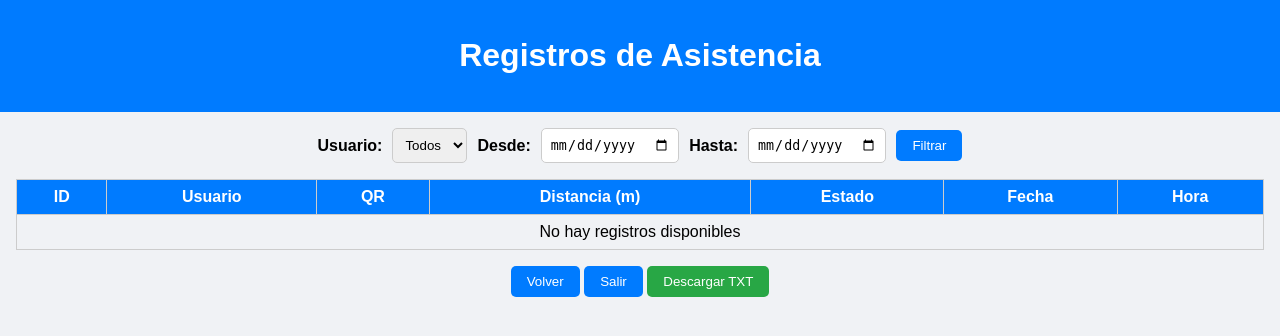
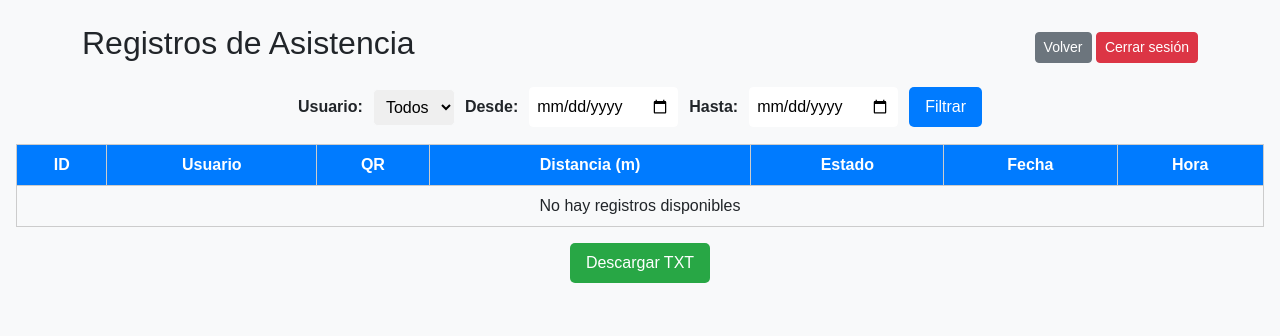
Before and after one commit to hectorxavier/qr-reader-web, a Flask app: page /registros in a window 1280 px wide. Shown: the top 336 px of the page. Run offline with Flask 3, Linux system fonts and the light colour scheme; the visitor is signed in with stand-in values (Sample User, id 1); data comes from the database, SQL or seed files in the repository; data that the repository does not hold is empty.

Commit message:
Ajuste de botones

```diff
--- a/templates/registros.html
+++ b/templates/registros.html
@@ -3,14 +3,14 @@
 <head>
     <meta charset="UTF-8">
     <meta name="viewport" content="width=device-width, initial-scale=1.0">
+    <link href="https://cdn.jsdelivr.net/npm/bootstrap@5.3.2/dist/css/bootstrap.min.css" rel="stylesheet">
     <title>Registros de Asistencia</title>
     <style>
-        body { font-family: Arial, sans-serif; background: #f0f2f5; margin: 0; padding: 0; }
-        header { background: #007bff; color: white; padding: 1rem; text-align: center; }
+        body { font-family: Arial, sans-serif; background: #f8f9fa; margin: 0; padding: 0; }
         main { padding: 1rem; }
         form { margin-bottom: 1rem; display: flex; flex-wrap: wrap; gap: 10px; justify-content: center; align-items: center; }
         label { font-weight: bold; }
-        input, select { padding: 0.5rem; border: 1px solid #ccc; border-radius: 5px; }
+        input, select { padding: 0.5rem; border: 1px solid #f8f9fa; border-radius: 5px; }
         table { width: 100%; border-collapse: collapse; margin-top: 1rem; }
         th, td { border: 1px solid #ccc; padding: 0.5rem; text-align: center; }
         th { background-color: #007bff; color: white; }
@@ -20,12 +20,19 @@
         button:hover { background: #0056b3; }
         .btn-download { background: #28a745; }
         .btn-download:hover { background: #218838; }
+        .card, .table-responsive { margin-top: 20px; }
     </style>
 </head>
 <body>
-    <header>
-        <h1>Registros de Asistencia</h1>
-    </header>
+<div class="container mt-4">
+    <div class="d-flex justify-content-between align-items-center flex-wrap">
+        <h2>Registros de Asistencia</h2>
+        <div class="mt-2 mt-md-0">
+            <a href="/" class="btn btn-secondary btn-sm">Volver</a>
+            <a href="/logout" class="btn btn-danger btn-sm">Cerrar sesión</a>
+        </div>
+    </div>
+</div>
     <main>
         <!-- Filtros -->
         <form method="get" action="{{ url_for('registros') }}">
@@ -82,8 +89,6 @@
 
         <!-- Botones -->
         <div class="btn-container">
-            <a href="{{ url_for('index') }}"><button type="button">Volver</button></a>
-            <a href="{{ url_for('logout') }}"><button type="button">Salir</button></a>
             <a href="{{ url_for('descargar_registros',
                                  usuario=request.args.get('usuario', ''),
                                  fecha_inicio=request.args.get('fecha_inicio', ''),
```
